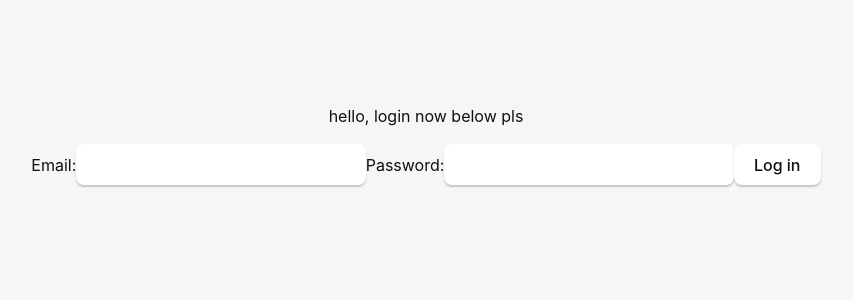
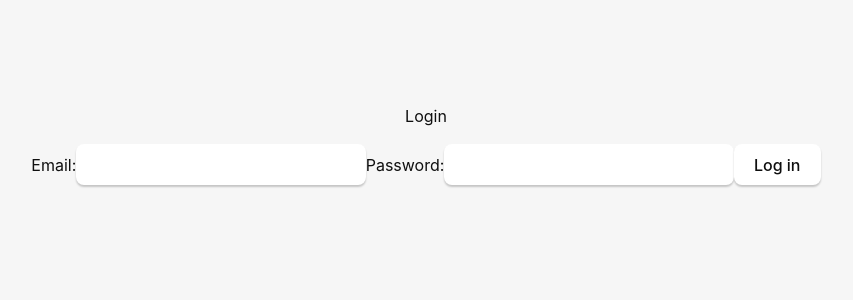
Before and after one commit to absolute-industrial-dev/invoice-management-tool, a React (Vite) app in the folder invoice-management-tool/: page / in a window 1280 px wide. Shown: the top 300 px of the page, without its empty margins (214-1067 px from the left). Built offline with nearby package versions, Linux system fonts and the light colour scheme; no server answers.

Commit message:
updated login.jsx & main.jsx

```diff
--- a/invoice-management-tool/src/pages/login/Login.jsx
+++ b/invoice-management-tool/src/pages/login/Login.jsx
@@ -1,7 +1,6 @@
 import { useState } from "react";
 import { useNavigate } from "react-router-dom";
 import { useAuth } from "../../hooks/useAuth";
-import { invoke } from "@tauri-apps/api/core";
 import "./Login.css";
 
 export default function Login() {
@@ -23,7 +22,7 @@ export default function Login() {
 
   return (
     <main className="container">
-      <p>hello, login now below pls</p>
+      <p>Login</p>
       <form onSubmit={handleLogin}>
         <label htmlFor="email">Email:</label>
         <input type="text" onChange={(e) => setEmail(e.target.value)} />
--- a/invoice-management-tool/src/pages/main/Main.jsx
+++ b/invoice-management-tool/src/pages/main/Main.jsx
@@ -1,6 +1,7 @@
 import { useState } from "react";
 import { useNavigate } from "react-router-dom";
 import { useAuth } from "../../hooks/useAuth";
+import { invoke } from "@tauri-apps/api/core";
 
 export default function Main() {
   const navigate = useNavigate();
@@ -10,15 +11,10 @@ export default function Main() {
     logout();
   };
 
-  const navigateToLogin = () => {
-    navigate("/");
-  };
-
   return (
     <main>
       <p>LOGOUT NOW</p>
       <button onClick={handleLogout}>Logout</button>
-      <button onClick={navigateToLogin}>Go to Login</button>
     </main>
   );
 }
```
